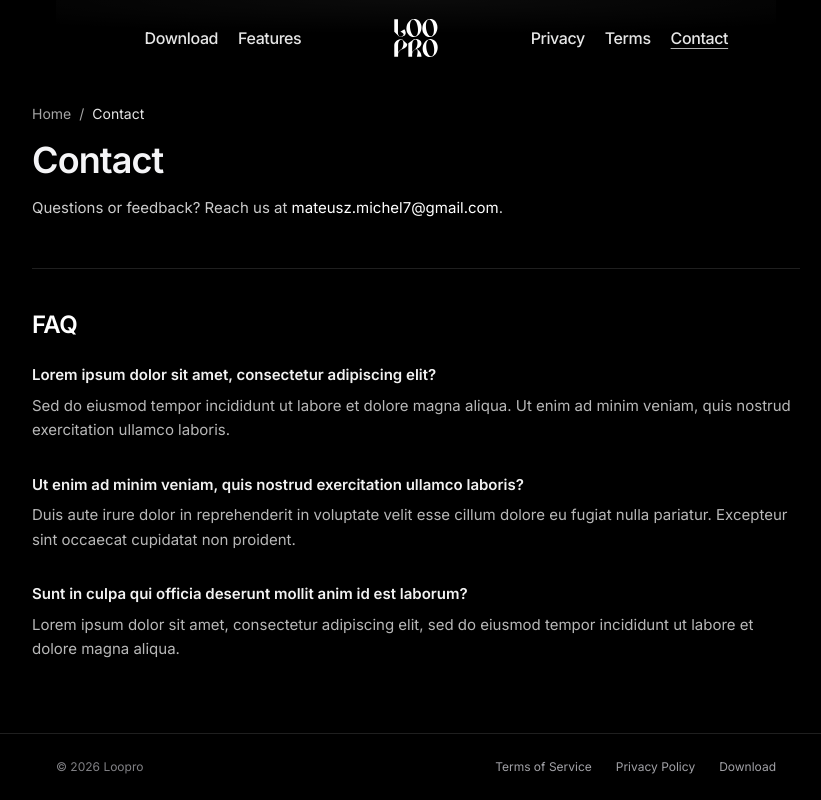
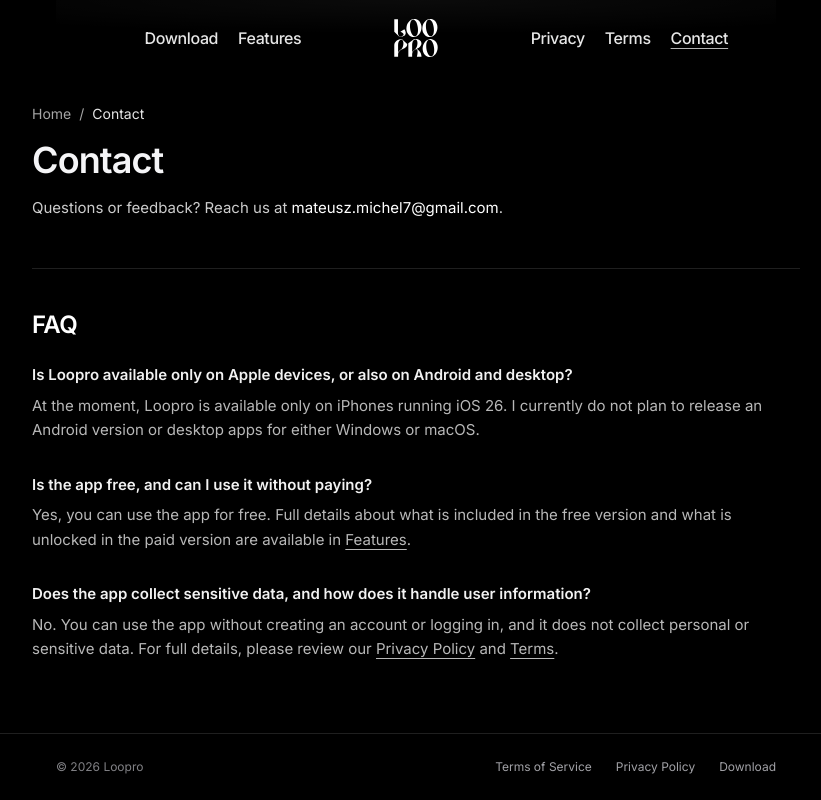
Before and after one commit to Lorexowy/Loopro-website, a Next.js app: page /contact in a window 1280 px wide. Shown: the whole page, without its empty margins (224-1045 px from the left). Built offline with nearby package versions, Linux system fonts and the light colour scheme.

Commit message:
strona done

```diff
--- /dev/null
+++ b/app/coming-soon/page.tsx
@@ -0,0 +1,20 @@
+import type { Metadata } from "next";
+import { SiteHeader } from "../components/SiteHeader";
+
+export const metadata: Metadata = {
+  title: "Coming Soon — Loopro",
+  description: "Loopro app availability update.",
+};
+
+export default function ComingSoonPage() {
+  return (
+    <main className="flex min-h-screen flex-col bg-black text-white">
+      <SiteHeader />
+      <div className="flex flex-1 items-center justify-center px-6 pt-[calc(5.5rem+env(safe-area-inset-top))] text-center sm:pt-[calc(6.5rem+env(safe-area-inset-top))]">
+        <p className="max-w-xl text-balance text-lg leading-relaxed sm:text-xl">
+          The app is not available yet. Planned release: May 2026.
+        </p>
+      </div>
+    </main>
+  );
+}
--- a/app/components/Hero.tsx
+++ b/app/components/Hero.tsx
@@ -1,4 +1,5 @@
 import Image from "next/image";
+import Link from "next/link";
 
 export function Hero() {
   return (
@@ -20,8 +21,8 @@
         your monthly spending.
       </p>
       <div className="lp-animate-in lp-delay-3 mt-8 flex w-full flex-col items-center justify-center">
-        <a
-          href="#download"
+        <Link
+          href="/coming-soon"
           aria-label="Download on the App Store"
           className="inline-flex items-center justify-center"
         >
@@ -34,7 +35,7 @@
             unoptimized
             className="h-[40px] w-auto sm:h-[44px] md:h-[46px]"
           />
-        </a>
+        </Link>
       </div>
       <div className="lp-animate-in lp-delay-3 mt-8 flex w-full justify-center">
         <Image
@@ -55,12 +56,12 @@
         />
       </div>
       <div className="lp-animate-in lp-delay-3 mt-3 flex w-full justify-center">
-        <a
-          href="#features"
+        <Link
+          href="/features"
           className="text-[13px] font-normal text-[var(--lp-fg-muted)] transition-colors hover:text-[var(--lp-fg)]"
         >
           learn more
-        </a>
+        </Link>
       </div>
     </section>
   );
--- a/app/contact/page.tsx
+++ b/app/contact/page.tsx
@@ -6,20 +6,49 @@
 
 const faqItems = [
   {
-    question: "Lorem ipsum dolor sit amet, consectetur adipiscing elit?",
+    question: "Is Loopro available only on Apple devices, or also on Android and desktop?",
     answer:
-      "Sed do eiusmod tempor incididunt ut labore et dolore magna aliqua. Ut enim ad minim veniam, quis nostrud exercitation ullamco laboris.",
+      "At the moment, Loopro is available only on iPhones running iOS 26. I currently do not plan to release an Android version or desktop apps for either Windows or macOS.",
+  },
+  {
+    question: "Is the app free, and can I use it without paying?",
+    answer:
+      <>
+        Yes, you can use the app for free. Full details about what is included
+        in the free version and what is unlocked in the paid version are
+        available in{" "}
+        <Link
+          href="/features"
+          className="underline underline-offset-4 transition-colors hover:text-[var(--lp-accent-hover)]"
+        >
+          Features
+        </Link>
+        .
+      </>,
   },
   {
     question:
-      "Ut enim ad minim veniam, quis nostrud exercitation ullamco laboris?",
+      "Does the app collect sensitive data, and how does it handle user information?",
     answer:
-      "Duis aute irure dolor in reprehenderit in voluptate velit esse cillum dolore eu fugiat nulla pariatur. Excepteur sint occaecat cupidatat non proident.",
-  },
-  {
-    question: "Sunt in culpa qui officia deserunt mollit anim id est laborum?",
-    answer:
-      "Lorem ipsum dolor sit amet, consectetur adipiscing elit, sed do eiusmod tempor incididunt ut labore et dolore magna aliqua.",
+      <>
+        No. You can use the app without creating an account or logging in, and
+        it does not collect personal or sensitive data. For full details, please
+        review our{" "}
+        <Link
+          href="/privacy"
+          className="underline underline-offset-4 transition-colors hover:text-[var(--lp-accent-hover)]"
+        >
+          Privacy Policy
+        </Link>{" "}
+        and{" "}
+        <Link
+          href="/terms"
+          className="underline underline-offset-4 transition-colors hover:text-[var(--lp-accent-hover)]"
+        >
+          Terms
+        </Link>
+        .
+      </>,
   },
 ] as const;
 
--- a/app/download/page.tsx
+++ b/app/download/page.tsx
@@ -1,5 +1,6 @@
 import type { Metadata } from "next";
 import Image from "next/image";
+import Link from "next/link";
 import { SiteHeader } from "../components/SiteHeader";
 
 export const metadata: Metadata = {
@@ -38,9 +39,10 @@
               You can download my app only from the official{" "}
               <span className="text-white/92">Apple App Store</span>.
             </p>
-            <span
+            <Link
+              href="/coming-soon"
               className="inline-flex opacity-95"
-              aria-label="App Store badge — link will be available after release"
+              aria-label="Download on the App Store"
             >
               <Image
                 src="/Download_on_the_App_Store_Badge_US-UK_RGB_wht_092917.svg"
@@ -51,7 +53,7 @@
                 unoptimized
                 className="h-[40px] w-auto sm:h-[44px] md:h-[46px]"
               />
-            </span>
+            </Link>
             <p className="max-w-md text-[13px] leading-relaxed text-white/55 sm:text-sm">
               Planned release{" "}
               <span className="font-medium text-white/75">May 2026</span>
```
